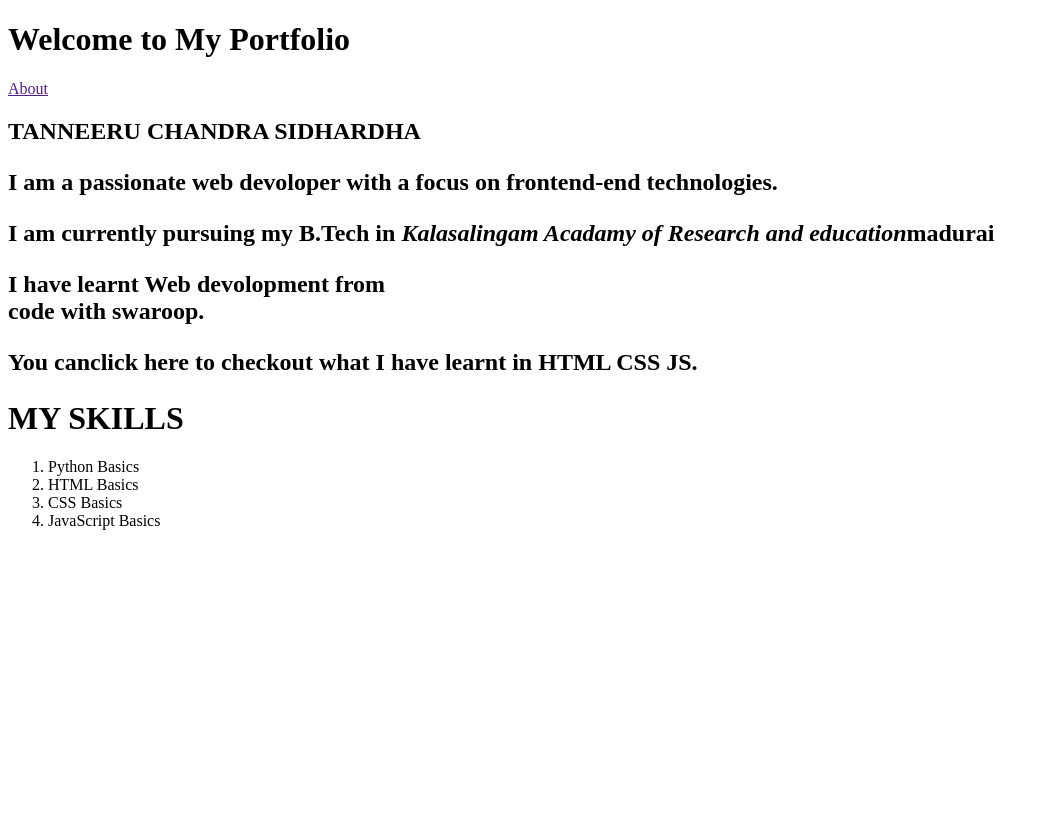
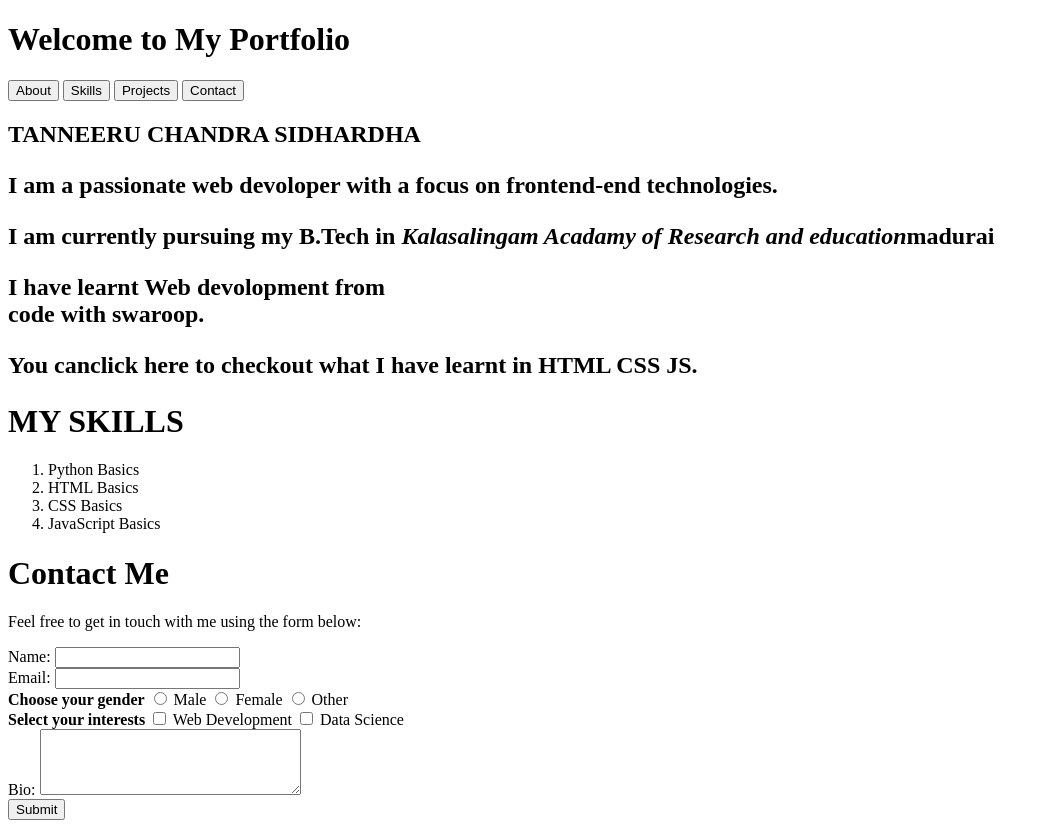
Before and after one commit to chandrasidhardhathanneeru/my-portfolio, a plain HTML site: page index.html in a window 1280 px wide. Shown: the whole page, without its empty margins (0-1049 px from the left). Before the commit the page ends 800 px from the top, so only its background shows below. Drawn offline with Linux system fonts and the light colour scheme.

Commit message:
Update index.html

```diff
--- a/index.html
+++ b/index.html
@@ -7,7 +7,10 @@
 </head>
 <body>
     <h1>Welcome to My Portfolio</h1>
-    <a href="">About</a>
+    <a href=""><button>About</button></a>
+    <a href=""><button>Skills</button></a>
+    <a href=""><button>Projects</button></a>
+    <a href=""><button>Contact</button></a>
     <h2>TANNEERU CHANDRA SIDHARDHA</h>
     <p> I am a passionate web devoloper with a focus on frontend-end technologies.</p>
     <p>I am currently pursuing my B.Tech in <em>Kalasalingam Acadamy of Research and education</em>madurai</p>
@@ -20,5 +23,28 @@
         <li>CSS Basics</li>
         <li>JavaScript Basics</li>
     </ol>
-</body>
+    <h1>Contact Me</h1>
+    <p>Feel free to get in touch with me using the form below:</p>
+    <form action="">
+        <label for="name">Name:</label>
+        <input type="text">
+        <br>
+        <label for="email">Email:</label>
+        <input type="email">
+        <br>
+        <b> Choose your gender</b>
+        <input type="radio" name="gender" value="male"> Male
+        <input type="radio" name="gender" value="female"> Female
+        <input type="radio" name="gender" value="other"> Other
+        <br>
+        <b>Select your interests</b>
+        <input type="checkbox" name="interests" value="web development"> Web Development
+        <input type="checkbox" name="interests" value="data science"> Data Science
+        <br>
+        <label for="bio">Bio:</label>
+        <textarea name="bio" rows="4" cols="30"></textarea>
+        <br>
+        <input type="submit" value="Submit">
+    </form>
+
 </html>
```
